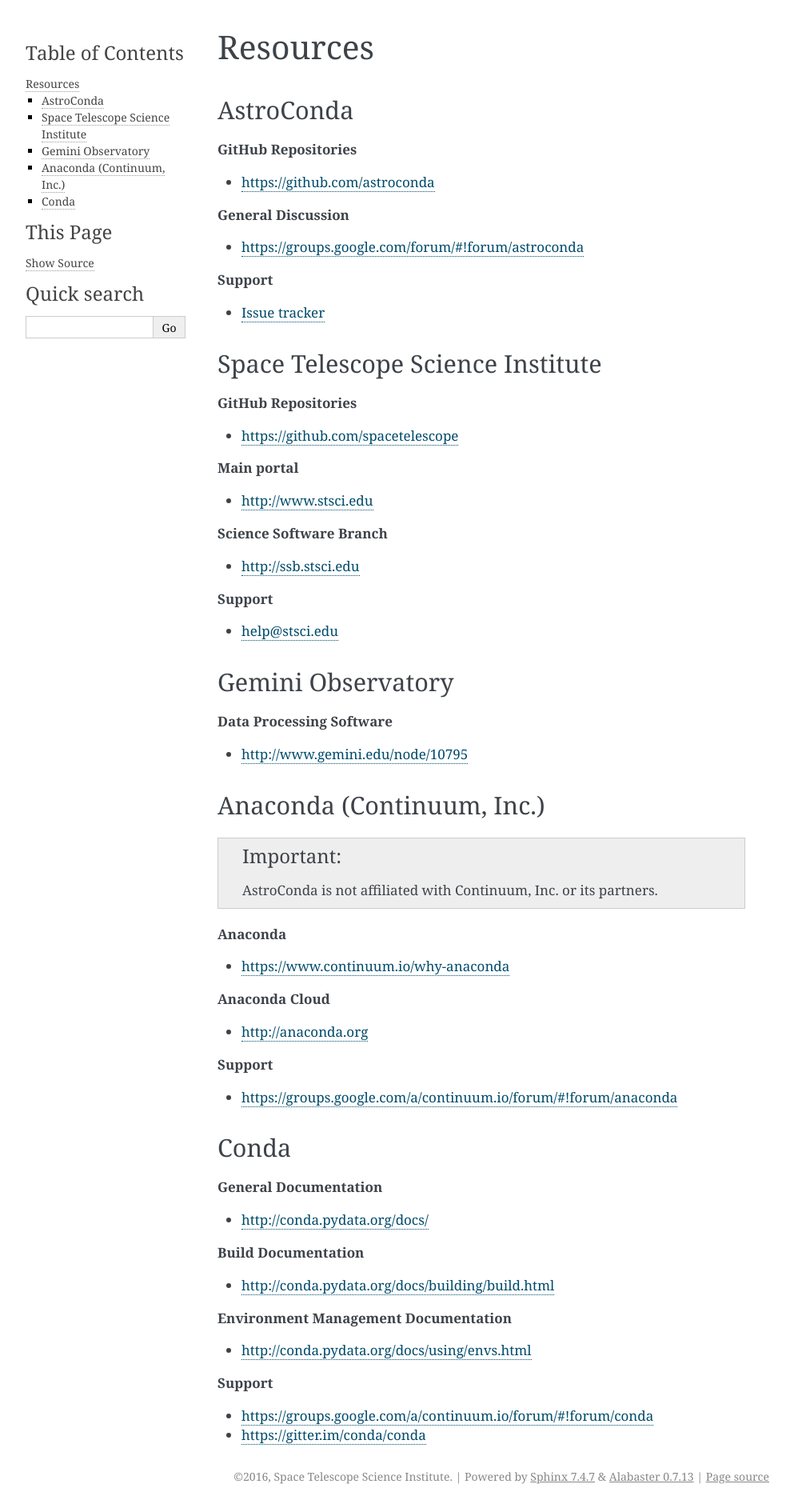
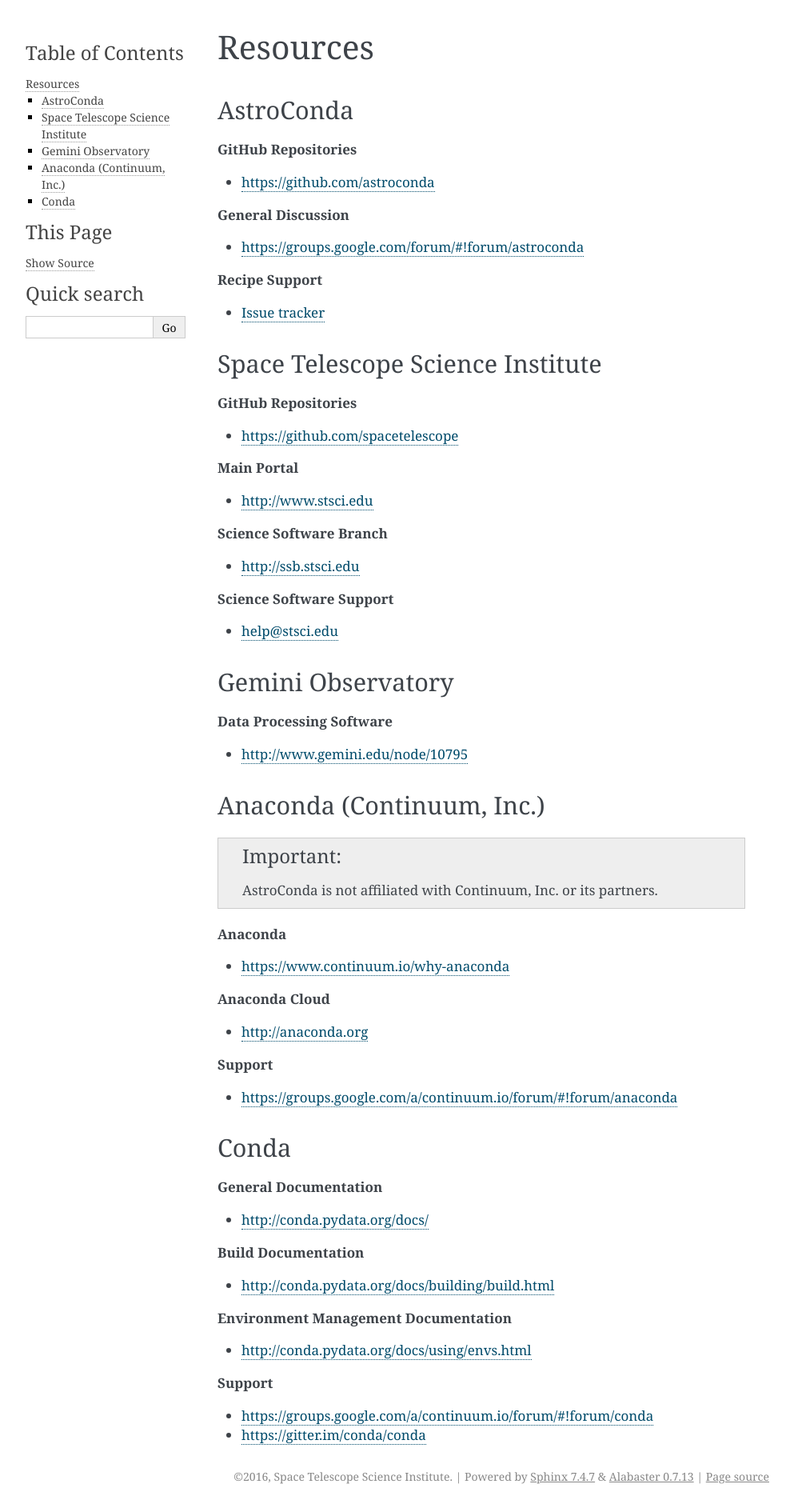
Before and after one commit to jhunkeler/astroconda, a Sphinx documentation site: the page built from source/resources.rst, in a window 1280 px wide. Shown: the whole page at 80% size, without its empty margins (148-1141 px from the left). Built offline with Sphinx 7.4.7, drawn with Linux system fonts in a browser that asks for light colours.

Commit message:
Wording.

```diff
--- a/source/resources.rst
+++ b/source/resources.rst
@@ -13,7 +13,7 @@
 
 - https://groups.google.com/forum/#!forum/astroconda
 
-**Support**
+**Recipe Support**
 
 - `Issue tracker <https://github.com/astroconda/astroconda-contrib/issues>`_
 
@@ -25,7 +25,7 @@
 
 - https://github.com/spacetelescope
 
-**Main portal**
+**Main Portal**
 
 - http://www.stsci.edu
 
@@ -33,7 +33,7 @@
 
 - http://ssb.stsci.edu
 
-**Support**
+**Science Software Support**
 
 - `help@stsci.edu <mailto:help@stsci.edu>`_
 
```
